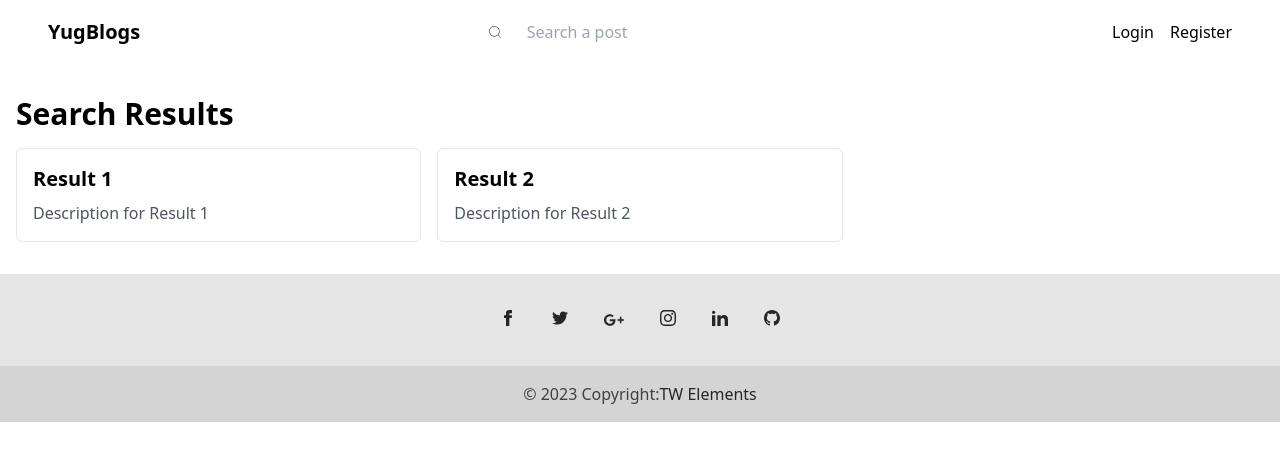
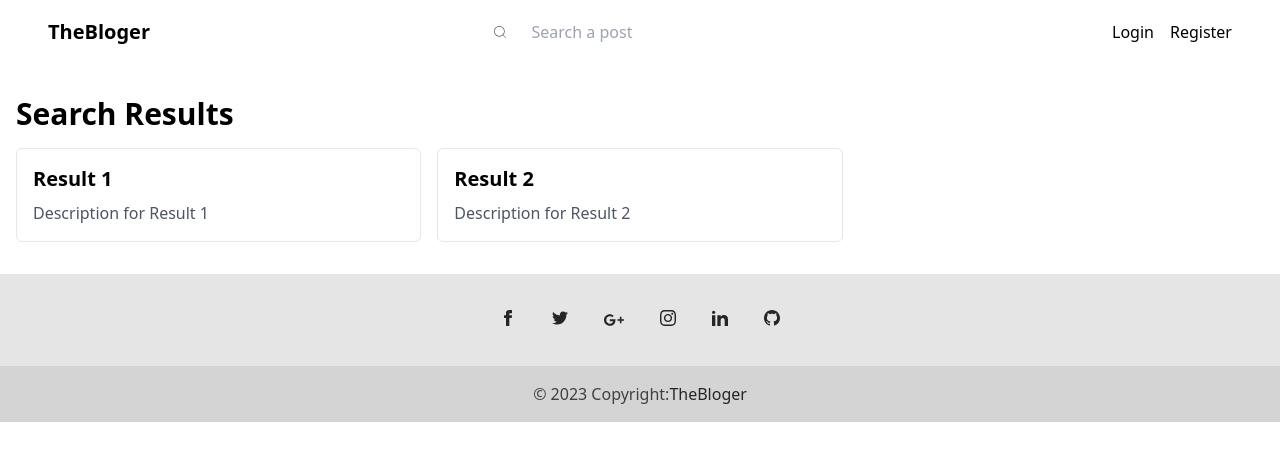
Before and after one commit to YugChauhan/Blog-MERN-frontend, a React (Create React App) app: page /post/post/1 in a window 1280 px wide. Shown: the top 460 px of the page. Built offline with nearby package versions, Linux system fonts and the light colour scheme.

Commit message:
Change in Header and Navbar

```diff
--- a/public/index.html
+++ b/public/index.html
@@ -24,7 +24,7 @@
       work correctly both with client-side routing and a non-root public URL.
       Learn how to configure a non-root public URL by running `npm run build`.
     -->
-    <title>React App</title>
+    <title>TheBloger</title>
   </head>
   <body>
     <noscript>You need to enable JavaScript to run this app.</noscript>
--- a/src/components/Footer.jsx
+++ b/src/components/Footer.jsx
@@ -75,8 +75,8 @@ function Footer() {
       © 2023 Copyright:
       <a
         className="text-neutral-800 dark:text-neutral-400"
-        href="https://tailwind-elements.com/"
-      >TW Elements</a>
+        href="https://thebloger.netlify.app/"
+      >TheBloger</a>
     </div>
   </footer>
   );
--- a/src/components/Navbar.jsx
+++ b/src/components/Navbar.jsx
@@ -8,7 +8,7 @@ function Navbar() {
   return (
     <div className="flex items-center justify-between px-4 md:px-6 lg:px-12 py-4">
       <h1 className="text-xl font-extrabold">
-        <Link to="/">YugBlogs</Link>
+        <Link to="/">TheBloger</Link>
       </h1>
       <div className="hidden md:flex items-center space-x-2 md:space-x-4">
         <CiSearch className="text-gray-600" />
```
